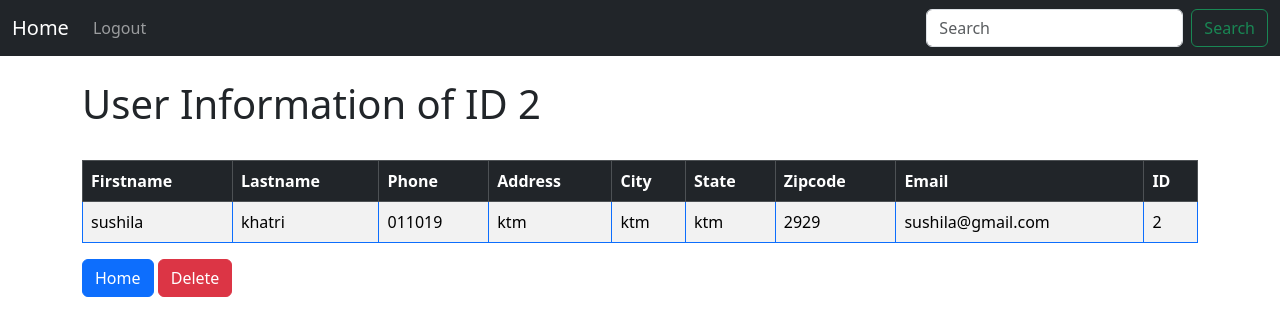
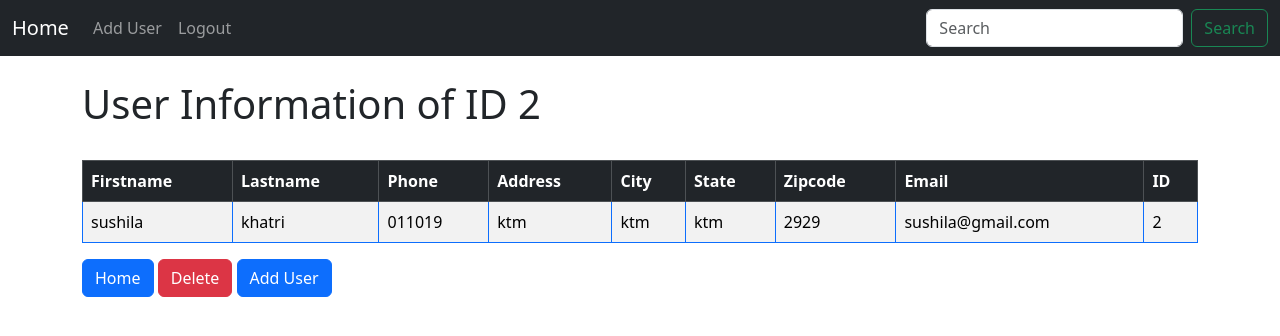
Before and after one commit to narayankhatrig/Django-CRM, a Django app: page /userInfo/2 in a window 1280 px wide. Shown: the top 336 px of the page. Run offline with Django 5.2, Linux system fonts and the light colour scheme; a user stored in the database is signed in; data comes from the database, SQL or seed files in the repository; both versions use the stored data as it was after the commit.

Commit message:
add user information to database

```diff
--- a/website/templates/navbar.html
+++ b/website/templates/navbar.html
@@ -9,6 +9,10 @@
 
 
           {% if user.is_authenticated %}
+
+          <li class="nav-item">
+            <a class="nav-link" href="{% url 'add' %}">Add User</a>
+          </li>
 
             <li class="nav-item">
               <a class="nav-link" href="{% url 'logout' %}">Logout</a>
--- a/website/templates/user.html
+++ b/website/templates/user.html
@@ -37,6 +37,7 @@
 <div>
     <a href="{% url 'home' %}" class="btn btn-primary">Home</a>
     <a href="{% url 'delete' userInfo.id %}" class="btn btn-danger">Delete</a>
+    <a href="{% url 'add' %}" class="btn btn-primary">Add User</a>
 </div>
 
 {% endif %}
--- a/website/urls.py
+++ b/website/urls.py
@@ -8,4 +8,5 @@ urlpatterns = [
     path('signup/', views.signup, name='signup'),
     path('userInfo/<int:pk>', views.getUserInformation, name='userInfo'),
     path('delete_user/<int:pk>', views.deleteUserInformation, name='delete'),
+    path('add_user/>', views.addUserInformation, name='add'),
 ]
--- a/website/views.py
+++ b/website/views.py
@@ -84,3 +84,33 @@ def deleteUserInformation(request, pk):
     else:
         messages.success(request, "You must be logged in to delete user information")
         return redirect('home')
+
+
+#function to add new users
+def addUserInformation(request):
+    if request.user.is_authenticated:
+        if request.method == 'POST':
+            firstname = request.POST['firstname']
+            lastname = request.POST['lastname']
+            email_address = request.POST['email_address']
+            address = request.POST['address']
+            city = request.POST['city']
+            state = request.POST['state']
+            zipcode = request.POST['zipcode']
+
+            if UserInformation.objects.filter(email_address=email_address).exists():
+                if UserInformation.objects.filter(firstname=firstname).exists():
+                    messages.success(request, "The user already exists")
+                    return redirect('home')
+                else:
+                    return -1
+            else:
+                userinfo = UserInformation.objects.create(firstname=firstname, lastname=lastname, email_address=email_address,address=address,city=city,state=state,zipcode=zipcode)
+                userinfo.save()
+                messages.success(request, "User added successfully...")
+                return redirect('home')
+        else:
+            return render(request, 'add_user.html')
+    else:
+        messages.success(request,"You must be logged in...")
+        return redirect('home')
```
Also changed, not shown: db.sqlite3.
